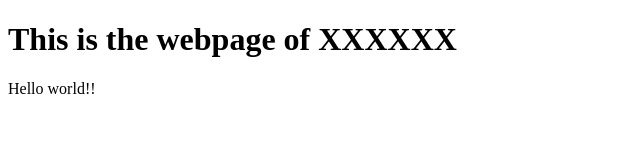
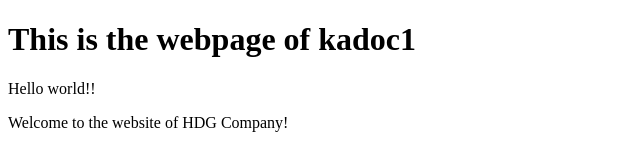
Before and after one commit to kadoc1/Portfolio, a plain HTML site: page index.html in a window 1280 px wide. Shown: the whole page, without its empty margins (0-640 px from the left). Drawn offline with Linux system fonts and the light colour scheme.

Commit message:
Update index.html

```diff
--- a/index.html
+++ b/index.html
@@ -2,8 +2,9 @@
 <html>
 <body>
 
-<h1>This is the webpage of XXXXXX</h1>
+<h1>This is the webpage of kadoc1</h1>
 <p>Hello world!!</p>
+<p>Welcome to the website of HDG Company!</p>
 
 </body>
 </html>
```
